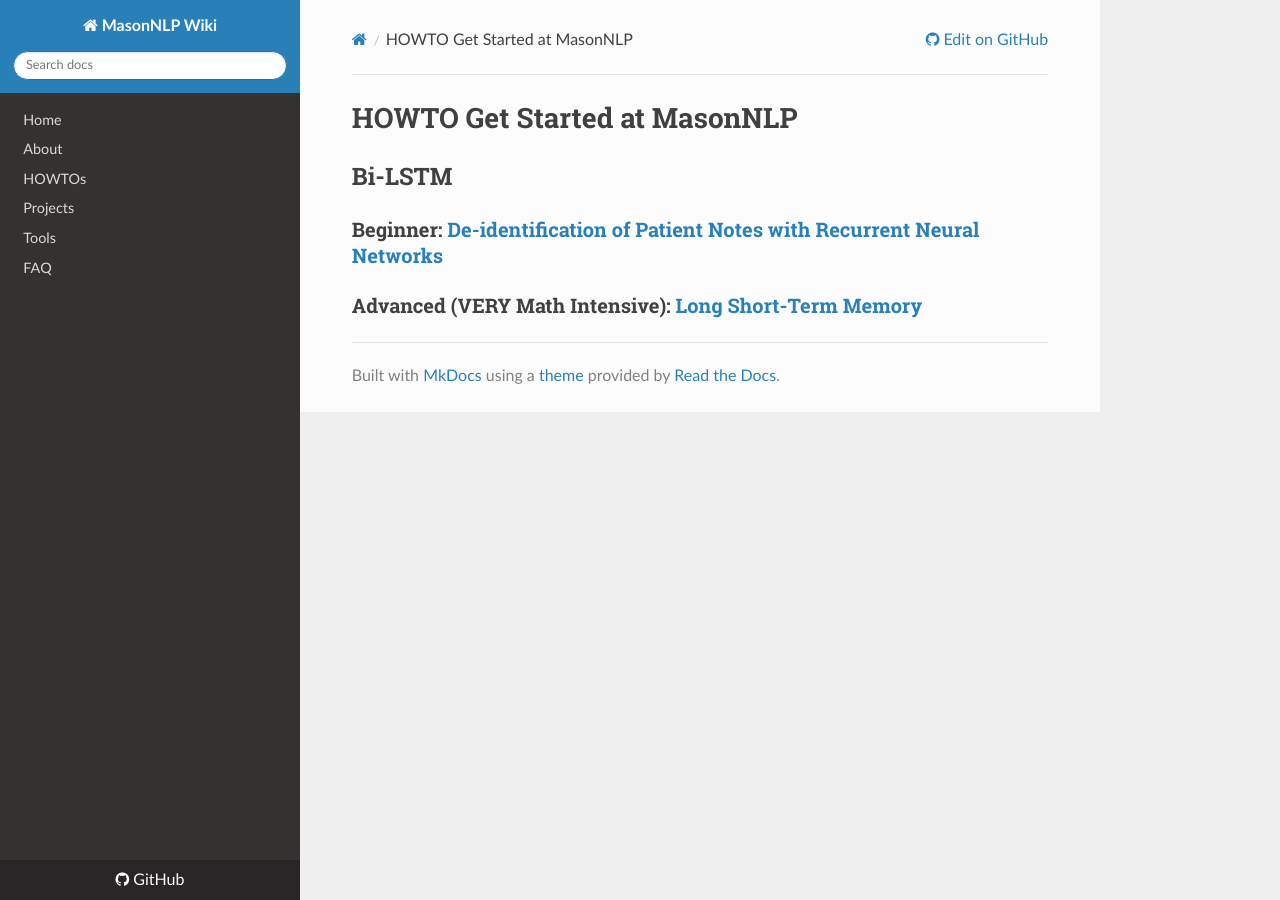
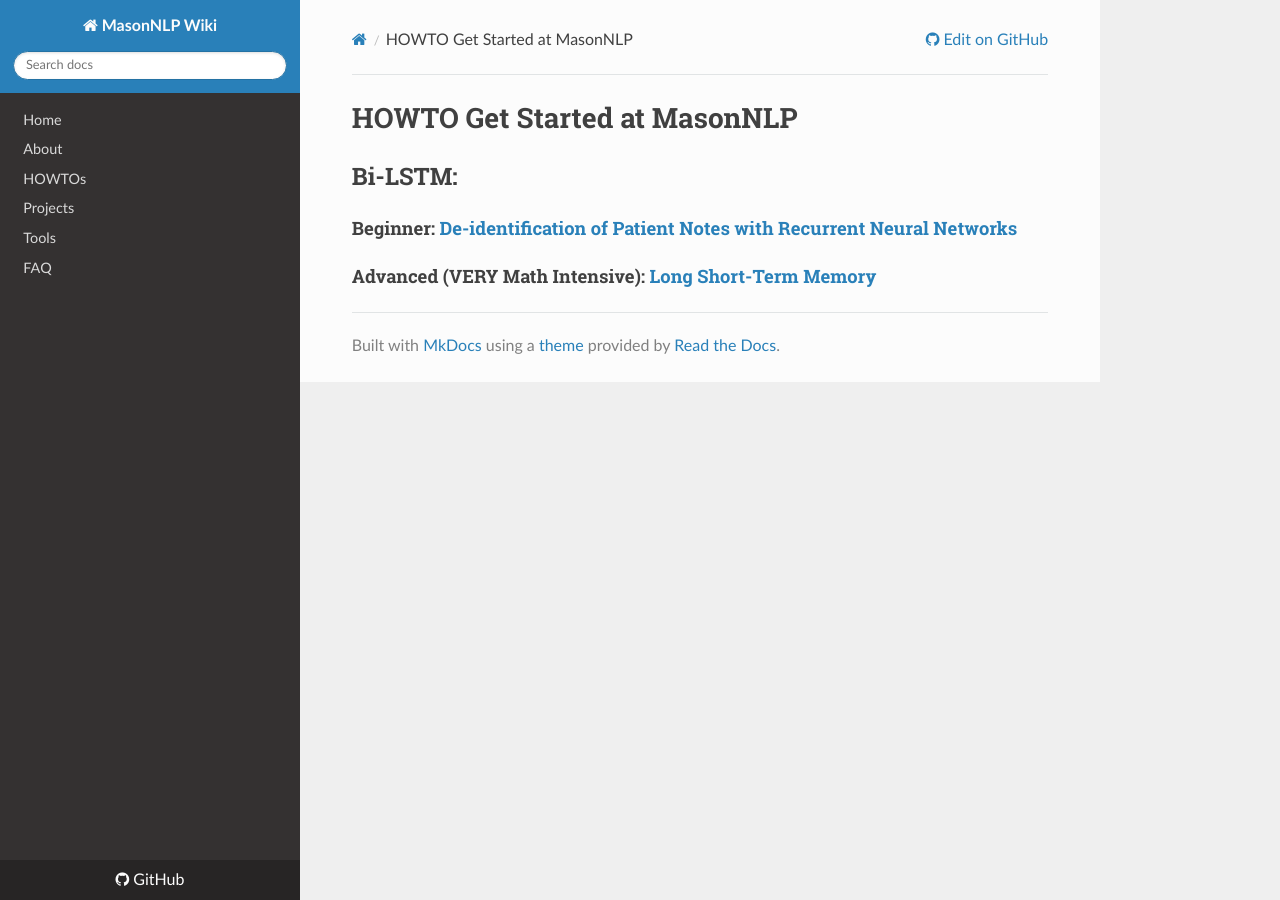
Before and after one commit to masonnlp/wiki, an MkDocs documentation site: the page built from docs/HOWTOs/HOWTO-get-started.md, in a window 1280 px wide. Built offline with MkDocs 1.6.1, drawn with Linux system fonts in a browser that asks for light colours; nearby versions of some CDN libraries.

```diff
--- a/docs/HOWTOs/HOWTO-get-started.md
+++ b/docs/HOWTOs/HOWTO-get-started.md
@@ -1,6 +1,6 @@
 # HOWTO Get Started at MasonNLP
 
 
-## Bi-LSTM
-### Beginner: [De-identification of Patient Notes with Recurrent Neural Networks](https://arxiv.org/abs/1606.03475)
-### Advanced (VERY Math Intensive): [Long Short-Term Memory](https://www.bioinf.jku.at/publications/older/2604.pdf)
+## Bi-LSTM:
+#### Beginner: [De-identification of Patient Notes with Recurrent Neural Networks](https://arxiv.org/abs/1606.03475)
+#### Advanced (VERY Math Intensive): [Long Short-Term Memory](https://www.bioinf.jku.at/publications/older/2604.pdf)
```
